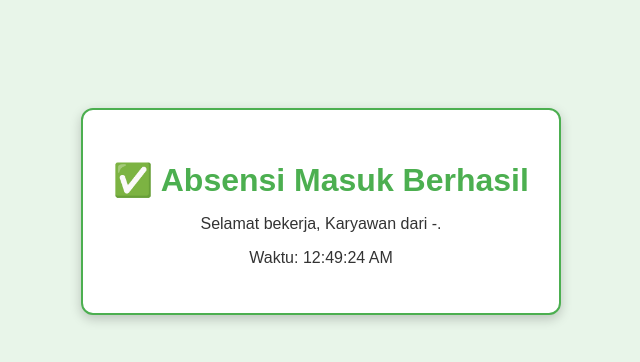
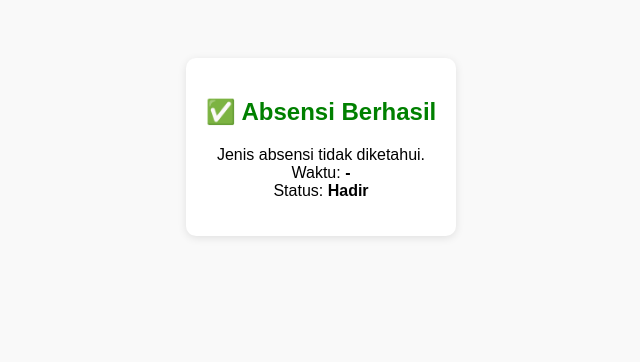
Before and after one commit to willay-droid/absensi, a plain HTML site: page success.html in a window 1280 px wide. Shown: the whole page, without its empty margins (319-959 px from the left). Drawn offline with Linux system fonts and the light colour scheme.

Commit message:
Update success.html

```diff
--- a/success.html
+++ b/success.html
@@ -2,61 +2,51 @@
 <html lang="id">
 <head>
   <meta charset="UTF-8">
-  <title>✅ Absensi Berhasil</title>
+  <title>Absensi Berhasil</title>
   <style>
     body {
-      background: #e8f5e9;
       font-family: Arial, sans-serif;
       text-align: center;
-      padding-top: 100px;
+      padding: 50px;
+      background: #f9f9f9;
     }
-    .box {
+    .card {
+      background: white;
+      padding: 20px;
+      border-radius: 10px;
       display: inline-block;
-      background: white;
-      border: 2px solid #4caf50;
-      border-radius: 12px;
-      padding: 30px;
-      box-shadow: 0 4px 12px rgba(0,0,0,0.2);
+      box-shadow: 0 2px 8px rgba(0,0,0,0.1);
     }
-    h1 {
-      color: #4caf50;
-      margin-bottom: 10px;
-    }
-    p {
-      font-size: 16px;
-      color: #333;
-    }
+    h2 { color: green; }
+    .type { font-size: 18px; margin-top: 10px; }
   </style>
 </head>
 <body>
-  <div class="box">
-    <h1 id="title">✅ Absensi Berhasil</h1>
-    <p id="message"></p>
-    <p id="time"></p>
+  <div class="card">
+    <h2>✅ Absensi Berhasil</h2>
+    <p id="info"></p>
   </div>
 
   <script>
-    // ambil query param dari URL
-    const urlParams = new URLSearchParams(window.location.search);
-    const type = urlParams.get("type") || "masuk"; // default masuk
-    const nama = urlParams.get("nama") || "Karyawan";
-    const unit = urlParams.get("unit") || "-";
-    const jam  = urlParams.get("jam")  || new Date().toLocaleTimeString();
+    const params = new URLSearchParams(window.location.search);
+    const type = params.get("type") || "unknown";
+    const time = params.get("time") || "-";
+    const status = params.get("status") || "Hadir";
 
-    // ubah teks berdasarkan type
-    const title = document.getElementById("title");
-    const message = document.getElementById("message");
-    const time = document.getElementById("time");
-
-    if (type === "pulang") {
-      title.innerText = "✅ Absensi Pulang Berhasil";
-      message.innerText = `Terima kasih, ${nama} dari ${unit}.`;
+    let jenisText = "";
+    if (type === "masuk") {
+      jenisText = "Anda telah melakukan <b>Absen Masuk</b>";
+    } else if (type === "pulang") {
+      jenisText = "Anda telah melakukan <b>Absen Pulang</b>";
     } else {
-      title.innerText = "✅ Absensi Masuk Berhasil";
-      message.innerText = `Selamat bekerja, ${nama} dari ${unit}.`;
+      jenisText = "Jenis absensi tidak diketahui.";
     }
 
-    time.innerText = `Waktu: ${jam}`;
+    document.getElementById("info").innerHTML = `
+      ${jenisText}<br>
+      Waktu: <b>${time}</b><br>
+      Status: <b>${status}</b>
+    `;
   </script>
 </body>
 </html>
```
